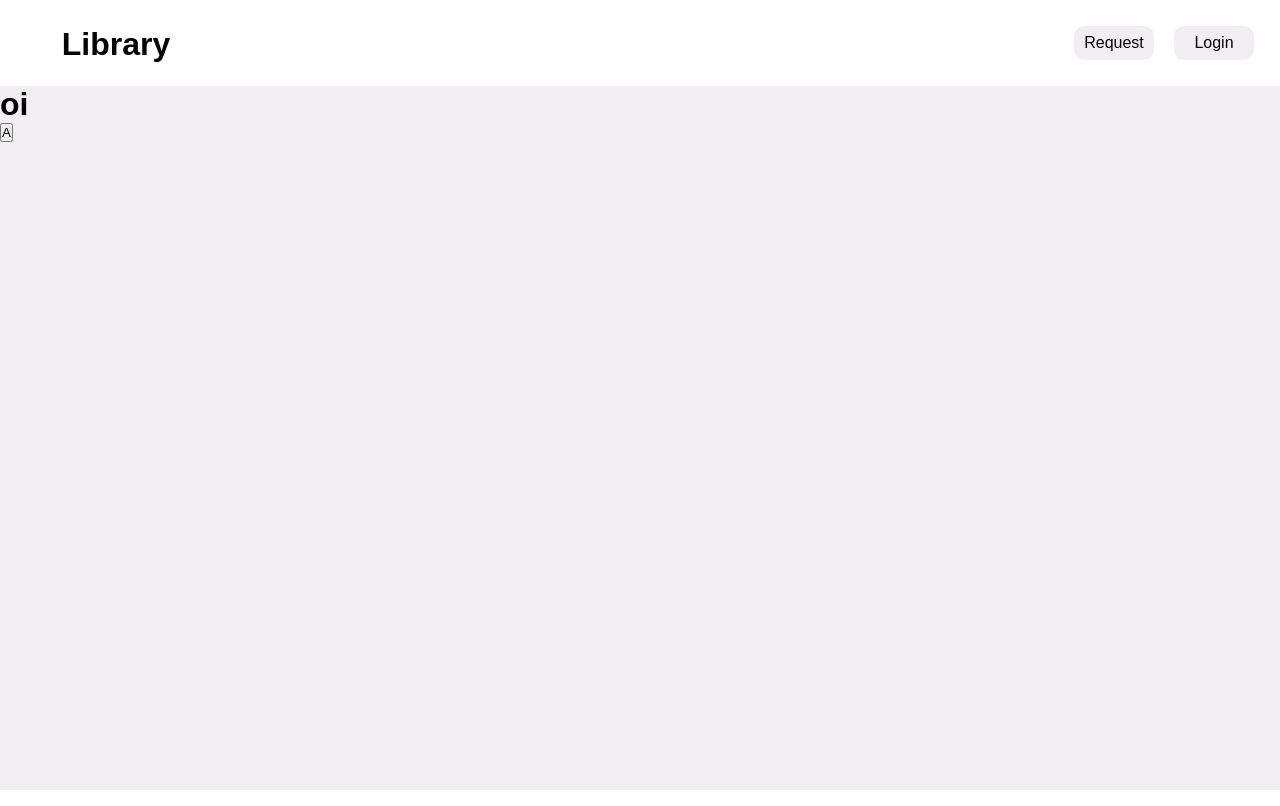
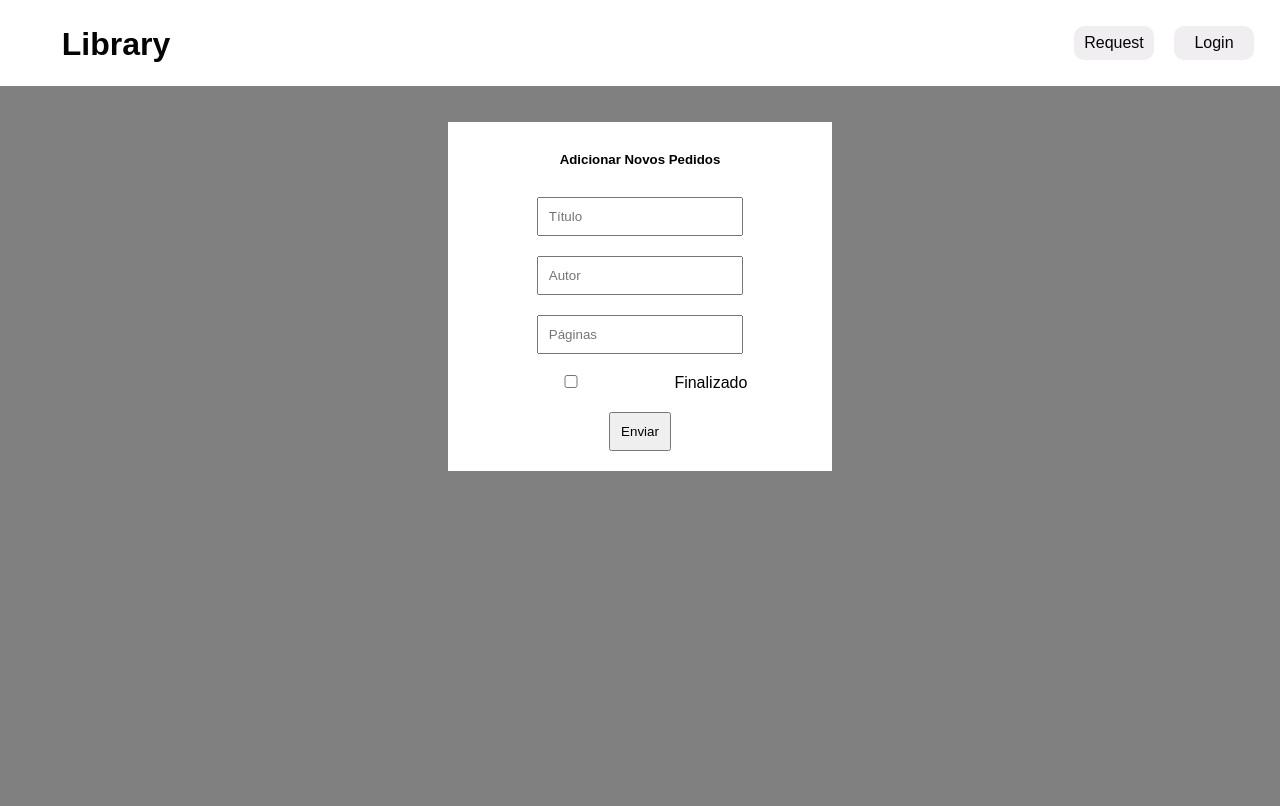
Before and after one commit to lucasnunesss/library_zustand, a React (Vite) app in the folder frontend/: page /mybooks in a window 1280 px wide. Both pictures are taken after a click on the button "+ Add Book". Built offline with nearby package versions, Linux system fonts and the light colour scheme.

Commit message:
styles form

```diff
--- a/frontend/src/components/HomePage.jsx
+++ b/frontend/src/components/HomePage.jsx
@@ -35,8 +35,8 @@ const HomePage = () => {
   }
   return (
 
-      <MainDiv>
-        <ButtonMain type={inputSettings.input} onClick={showInput} >+ Add Book</ButtonMain>
+      <MainDiv background={inputSettings.input}>
+        <ButtonMain onClick={showInput} >+ Add Book</ButtonMain>
 
         {inputSettings.input ? (
 
--- a/frontend/src/components/Input/AddBooks.jsx
+++ b/frontend/src/components/Input/AddBooks.jsx
@@ -1,4 +1,27 @@
+import styled from "styled-components"
 import { useInput } from "../stores/showInput"
+
+const FormsPage = styled.div`
+  display: flex;
+  flex-direction: column;
+  background-color: white;
+  position: relative;
+  width: 30%;
+  margin: auto;
+  padding: 20px;
+  gap: 20px;
+  h5,button, input{
+    padding: 10px;
+  }
+
+  h5, button{
+    margin:auto;
+  }
+  input{
+    width:60%;
+    margin: auto;
+  }
+`
 
 const AddBooks = () => {
    const showInput = useInput()
@@ -7,10 +30,20 @@ const AddBooks = () => {
     showInput.noneInput()
    }
   return (
-    <>
-      <h1>oi</h1>
-      <button onClick={noneInput}>A</button>
-    </>
+    <FormsPage>
+      <h5>Adicionar Novos Pedidos</h5>
+
+        <input type="text" name="title" id="" placeholder="Título" />
+        <input type="text" name="author" id="" placeholder="Autor" />
+        <input type="number" name="pages" id="" placeholder="Páginas" />
+        <label htmlFor="read">
+          <input type="checkbox" name="read" id=""/>
+          Finalizado
+        </label>
+
+
+      <button onClick={noneInput}>Enviar</button>
+    </FormsPage>
   )
 }
 
--- a/frontend/src/components/stores/showInput.jsx
+++ b/frontend/src/components/stores/showInput.jsx
@@ -7,4 +7,4 @@ const showInput = (set) => ({
   showInput: () => set((status) => ({input: true}))
 })
 
-export const useInput = create(showInput)
+export const useInput  = create(showInput)
--- a/frontend/src/styles/MainDiv.jsx
+++ b/frontend/src/styles/MainDiv.jsx
@@ -1,10 +1,11 @@
 import styled from "styled-components";
 
 const MainDiv = styled.div`
-  background-color: var(--background-main);
+  background-color: ${(props) => (props.background ? "gray" : "var(--background-main)")};
   position: absolute;
-  height: 88%;
+  height: 90%;
   width: 100%;
+  overflow: hidden;
 `
 
 
```
